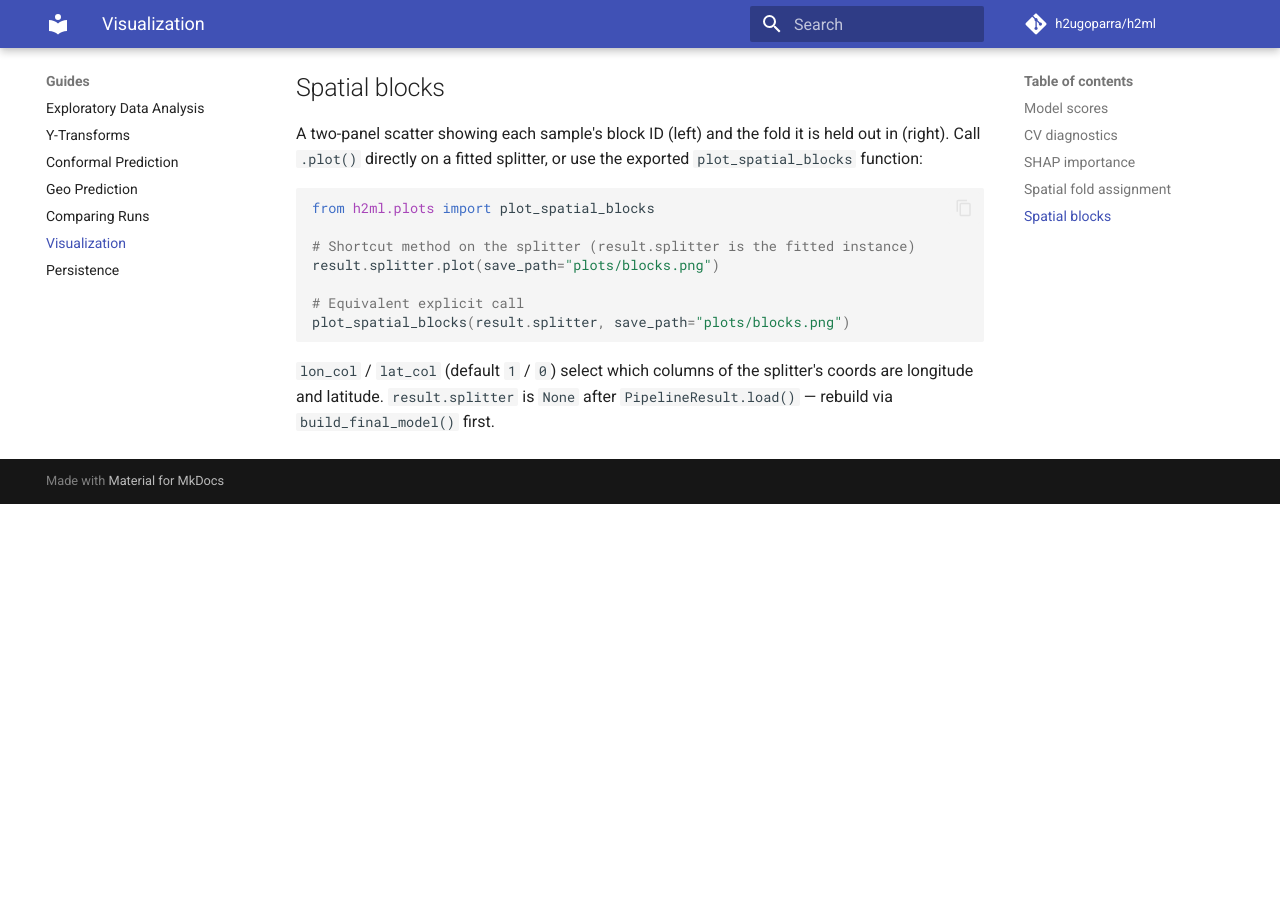
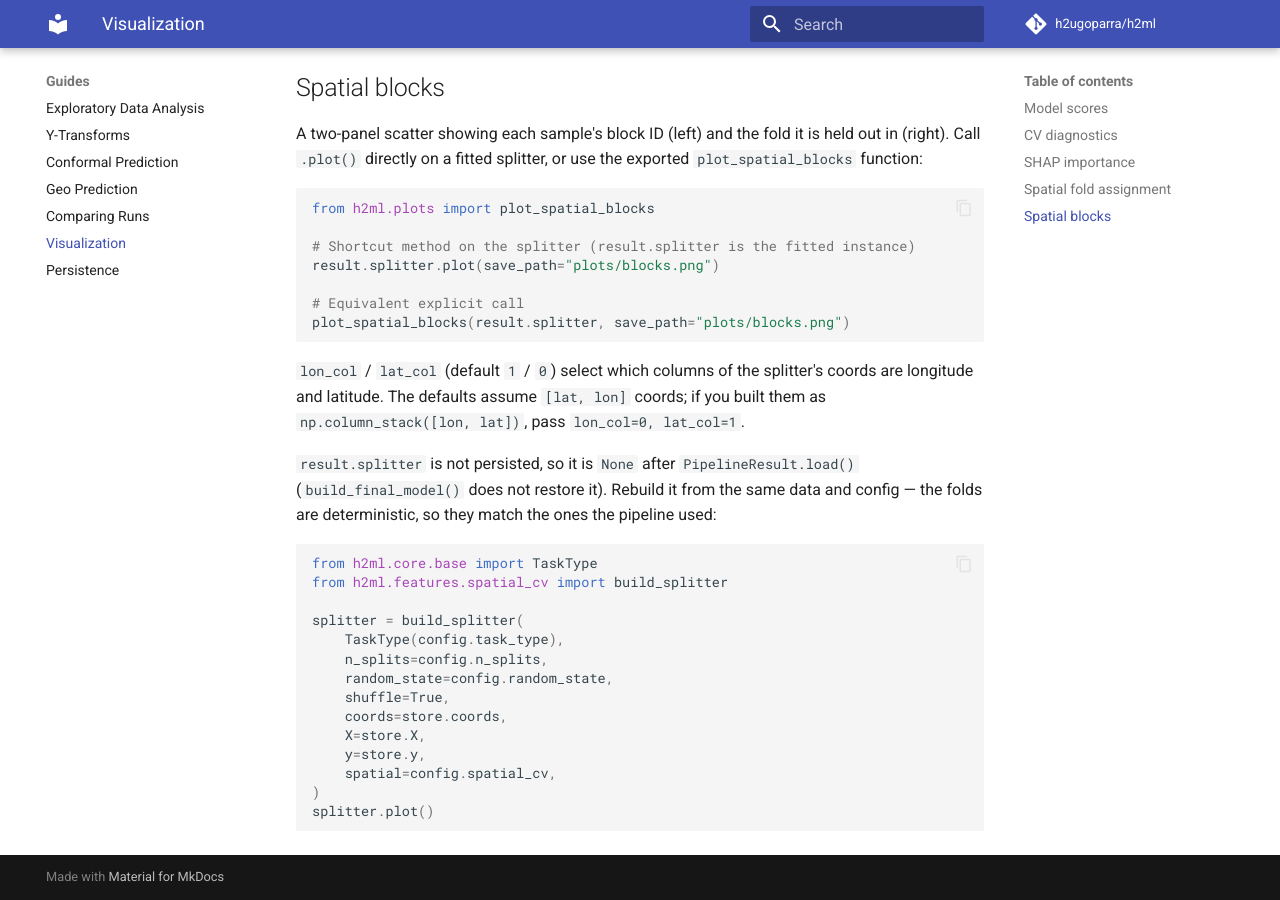
Before and after one commit to h2ugoparra/h2ml, an MkDocs documentation site: the page built from docs/guides/visualization.md, in a window 1280 px wide and 900 px high, scrolled down 1285 px. Built offline with MkDocs 1.6.1 and Material for MkDocs 9.7.7, drawn with Linux system fonts in a browser that asks for light colours; comment, search, counter and statistics services are not loaded; before the commit the page ends 1789 px from its top, so only the background shows below that.

Commit message:
docs: correct how to recover result.splitter after load
The visualization guide said to "rebuild via build_final_model()" when
result.splitter is None after PipelineResult.load(), but build_final_model()
never restores the splitter. Replace the note with a build_splitter() snippet
that reproduces the pipeline's folds (verified identical on an SPCV run), and
explain lon_col/lat_col for coords built as [lon, lat].

Co-Authored-By: Claude Opus 5.5 <noreply@anthropic.com>

````diff
--- a/docs/guides/visualization.md
+++ b/docs/guides/visualization.md
@@ -68,5 +68,26 @@ plot_spatial_blocks(result.splitter, save_path="plots/blocks.png")
 ```
 
 `lon_col` / `lat_col` (default `1` / `0`) select which columns of the splitter's
-coords are longitude and latitude. `result.splitter` is `None` after
-`PipelineResult.load()` — rebuild via `build_final_model()` first.
+coords are longitude and latitude. The defaults assume `[lat, lon]` coords; if you
+built them as `np.column_stack([lon, lat])`, pass `lon_col=0, lat_col=1`.
+
+`result.splitter` is not persisted, so it is `None` after `PipelineResult.load()`
+(`build_final_model()` does not restore it). Rebuild it from the same data and
+config — the folds are deterministic, so they match the ones the pipeline used:
+
+```python
+from h2ml.core.base import TaskType
+from h2ml.features.spatial_cv import build_splitter
+
+splitter = build_splitter(
+    TaskType(config.task_type),
+    n_splits=config.n_splits,
+    random_state=config.random_state,
+    shuffle=True,
+    coords=store.coords,
+    X=store.X,
+    y=store.y,
+    spatial=config.spatial_cv,
+)
+splitter.plot()
+```
````
